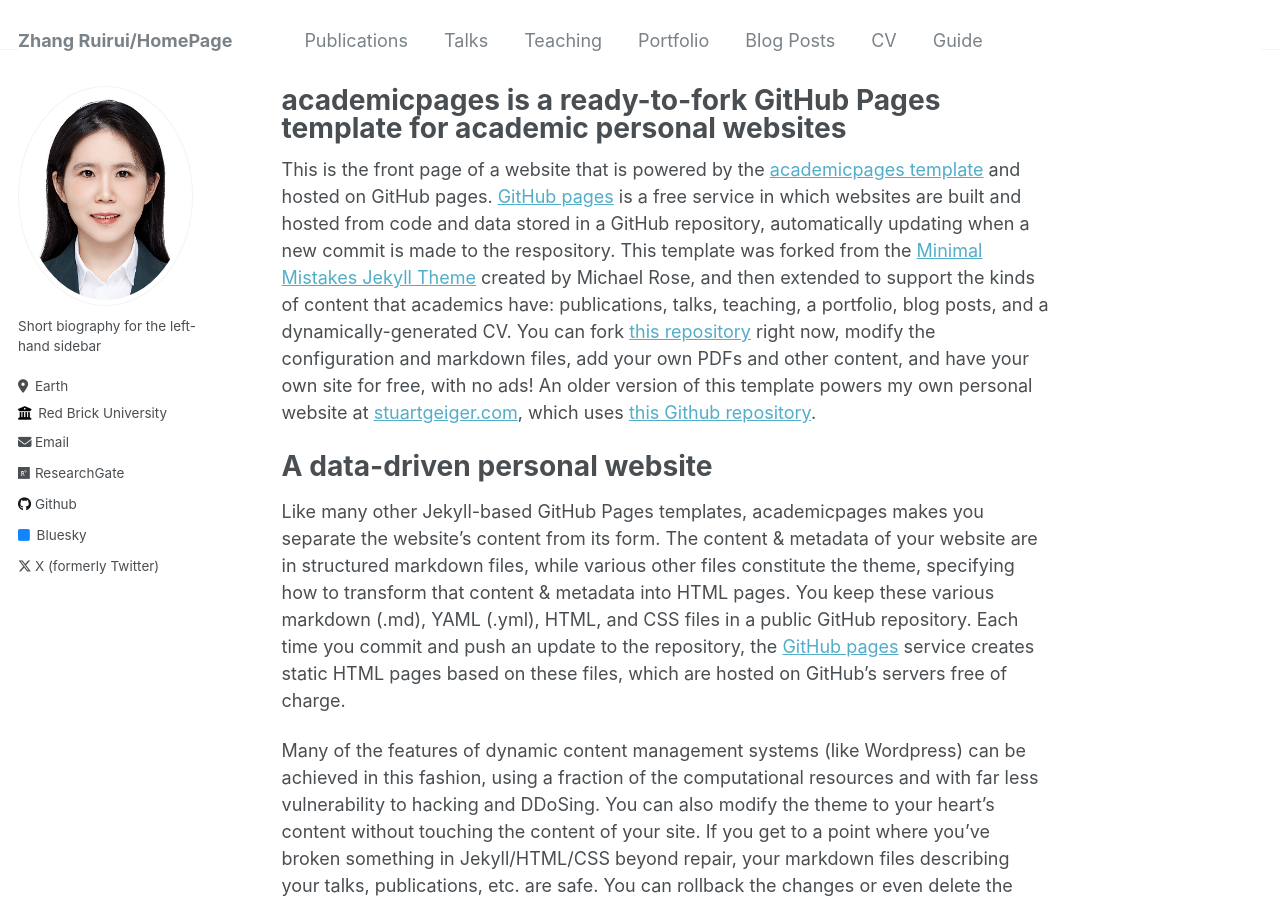
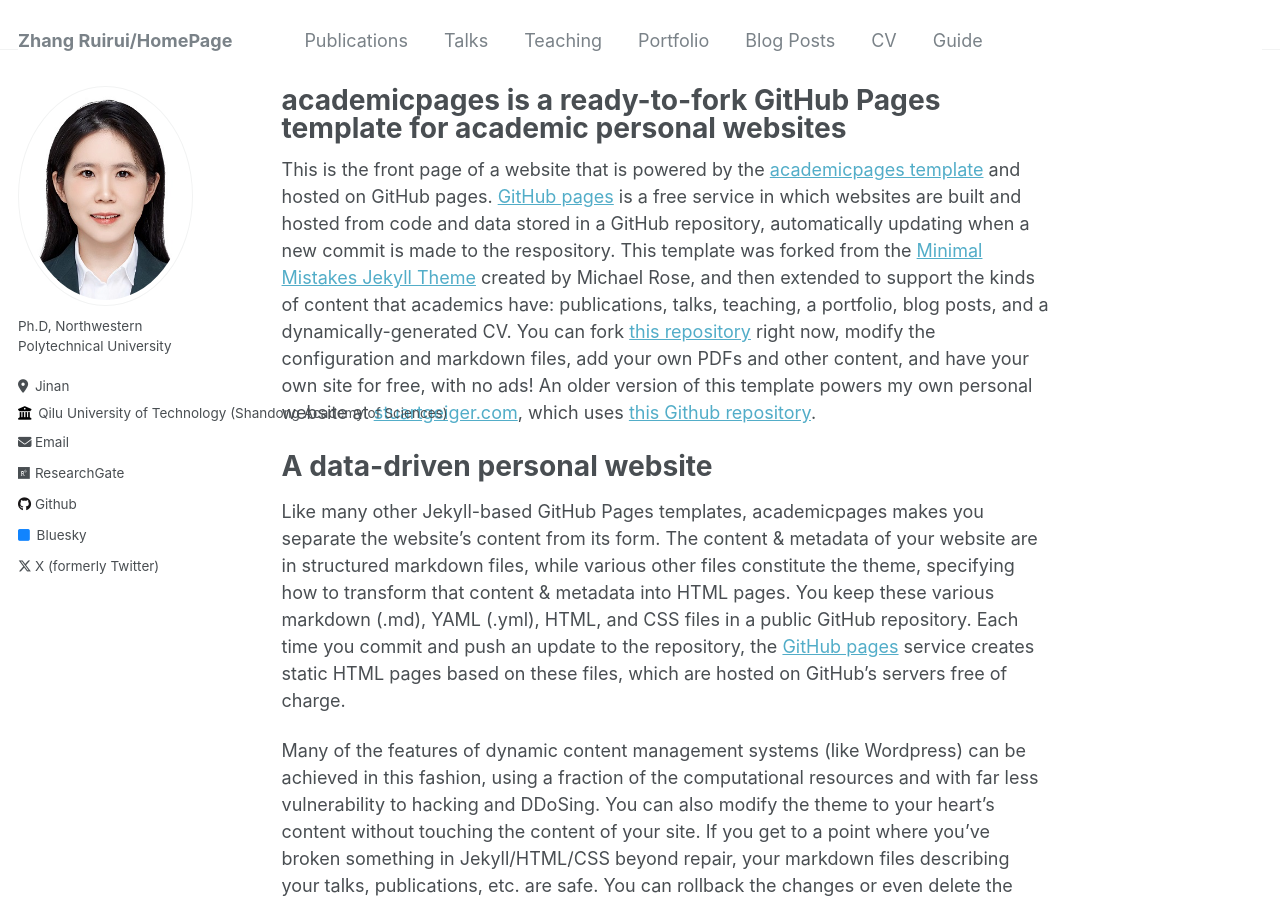
Before and after one commit to zhangruisdsl/zhangruisdsl.github.io, a Jekyll site: the page built from _pages/about.md, in a window 1280 px wide and 900 px high. Built offline with Jekyll 4.4.1, drawn with Linux system fonts in a browser that asks for light colours.

Commit message:
edit author

```diff
--- a/_config.yml
+++ b/_config.yml
@@ -24,11 +24,11 @@ author:
   avatar           : "zrr.png"
   # name             : "Your Sidebar Name"
   pronouns         : # example: "she/her"
-  bio              : "Short biography for the left-hand sidebar"
-  location         : "Earth"
-  employer         : "Red Brick University"
+  bio              : "Ph.D, Northwestern Polytechnical University"
+  location         : "Jinan"
+  employer         : "Qilu University of Technology (Shandong Academy of Sciences)"
   uri              : # URL
-  email            : "none@example.org"
+  email            : "rrzhang@qlu.edu.cn"
 
   # Academic websites
   # arxiv            : # URL - Update with the correct link to your profile
```
